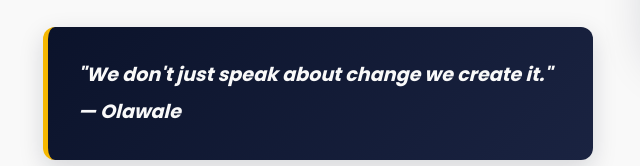
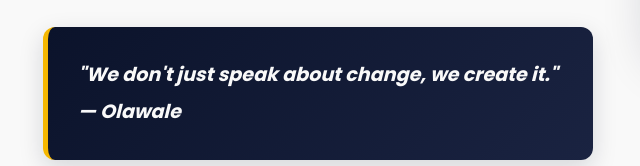
Before and after one commit to Chris-Ola-tech/sample-portfolio, a plain HTML site: page ngo.html in a window 1280 px wide. Shown: the part 1574-1740 px from the top of the page, 17-657 px from the left. Drawn offline with Linux system fonts and the light colour scheme; a script that the page names is missing.

Commit message:
comma added

```diff
--- a/ngo.html
+++ b/ngo.html
@@ -621,7 +621,7 @@
                 <p>Founded by Olawale, a passionate motivational leader and development consultant, the foundation began with a mission to raise the next generation of changemakers. What started as a local youth program in Ibadan has grown into a nationwide initiative transforming lives through mentorship, leadership training, and community development.</p>
                 <p>Today, The Olawale Impact Foundation stands as a beacon of hope for thousands of young Nigerians. We believe that every individual has untapped potential waiting to be unleashed. Through structured programs, partnerships with organizations, and hands-on community engagement, we're not just talking about change—we're creating it, one life at a time.</p>
                 <div class="wisdom-sanctum-enclosure">
-                    <p>"We don't just speak about change  we create it."</p>
+                    <p>"We don't just speak about change,  we create it."</p>
                     <p class="oracle-attribution-seal">— Olawale</p>
                 </div>
             </div>
```
